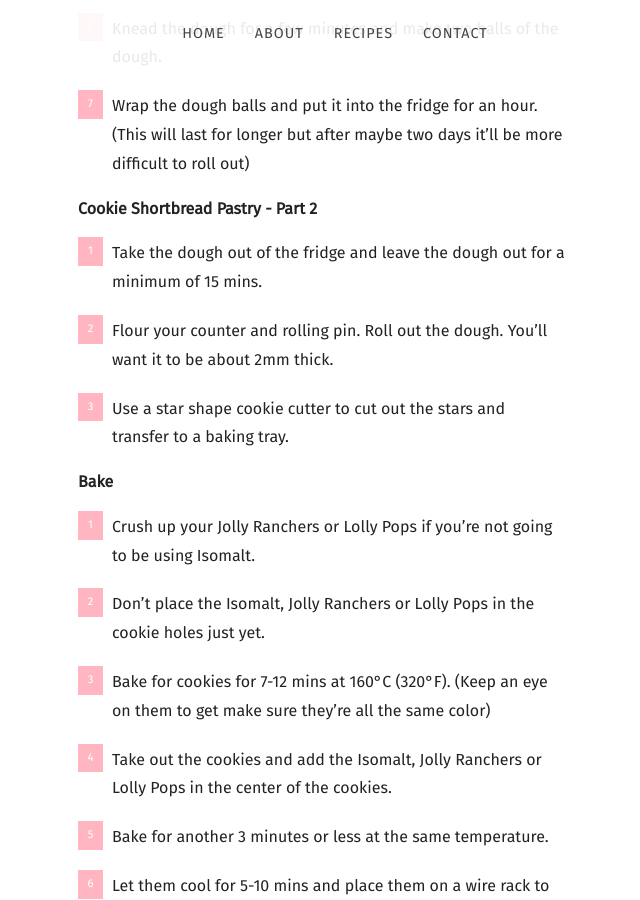
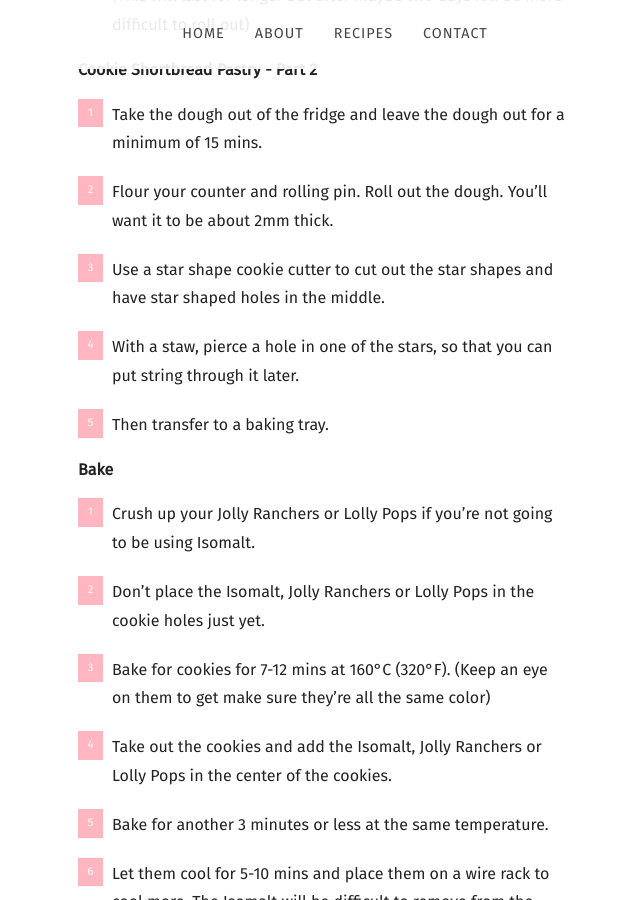
Before and after one commit to mcginleyireland/irishbaking.github.io, a Jekyll site: the page built from _posts/2020-11-28-christmas-stained-glass-star-cookies.md, in a window 1280 px wide and 900 px high, scrolled down 5056 px. Shown: the whole window, without its empty margins (305-945 px from the left). Built offline with Jekyll 4.4.1, drawn with Linux system fonts in a browser that asks for light colours; nearby versions of some CDN libraries; some web fonts are replaced.

Commit message:
Updating the wording of the recipe.

```diff
--- a/_posts/2020-11-28-christmas-stained-glass-star-cookies.md
+++ b/_posts/2020-11-28-christmas-stained-glass-star-cookies.md
@@ -4,7 +4,7 @@ title: Christmas Stained Glass Star Cookies
 categories:
   - Christmas
   - Cookies
-featured_image: https://irishbaking.ie/images/Christmas_Star_Stained_Glass_Cookies/Image_9.jpg
+featured_image: https://irishbaking.ie/images/Christmas_Star_Stained_Glass_Cookies/Image_8.jpg
 recipe:
   servings: 15 Cookies
   prep: 40 minutes
@@ -36,7 +36,9 @@ recipe:
 
     1. Take the dough out of the fridge and leave the dough out for a minimum of 15 mins.
     2. Flour your counter and rolling pin. Roll out the dough. You'll want it to be about 2mm thick.
-    3. Use a star shape cookie cutter to cut out the stars and transfer to a baking tray.
+    3. Use a star shape cookie cutter to cut out the star shapes and have star shaped holes in the middle.
+    4. With a staw, pierce a hole in one of the stars, so that you can put string through it later.
+    4. Then transfer to a baking tray.
 
     **Bake**
 
```
